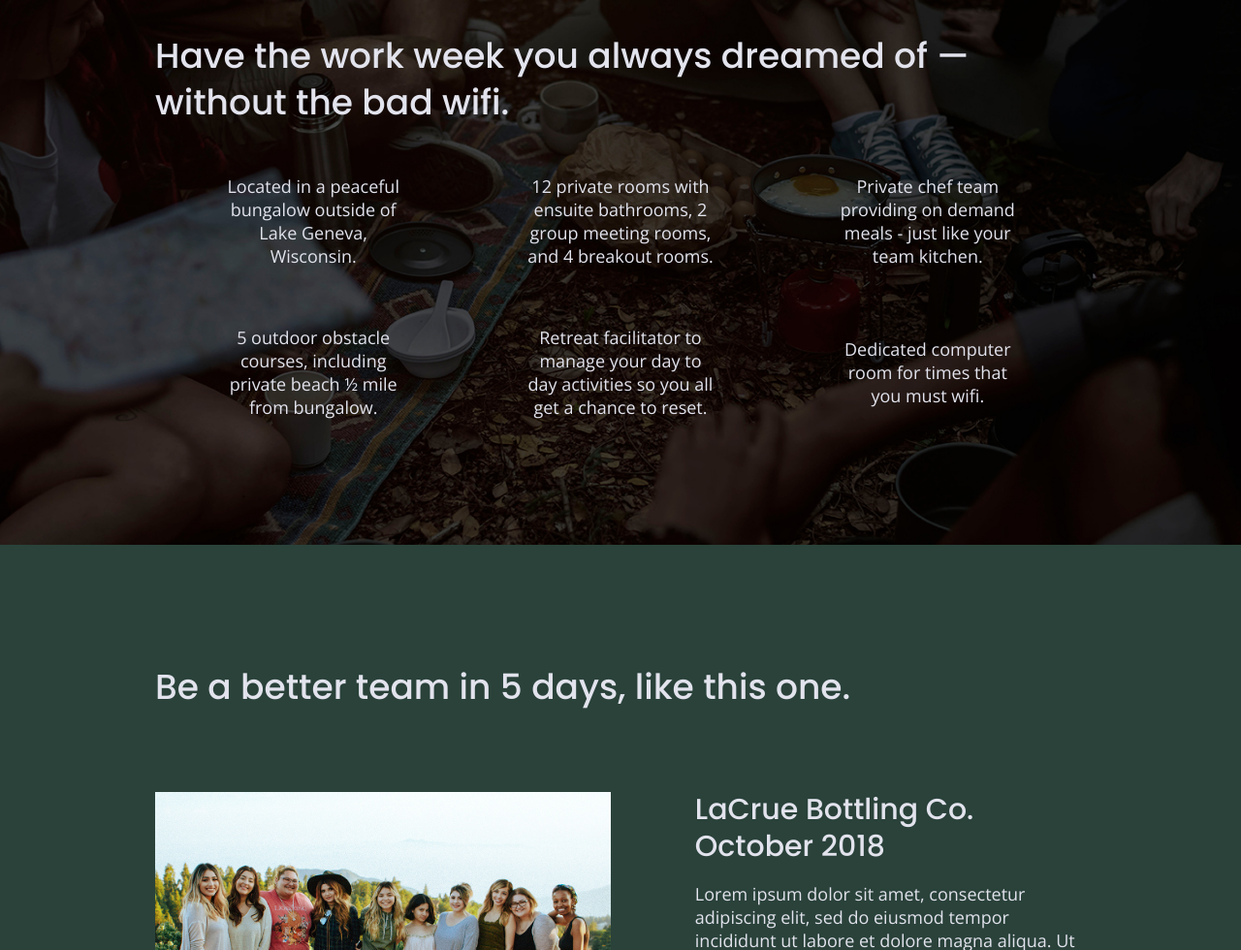
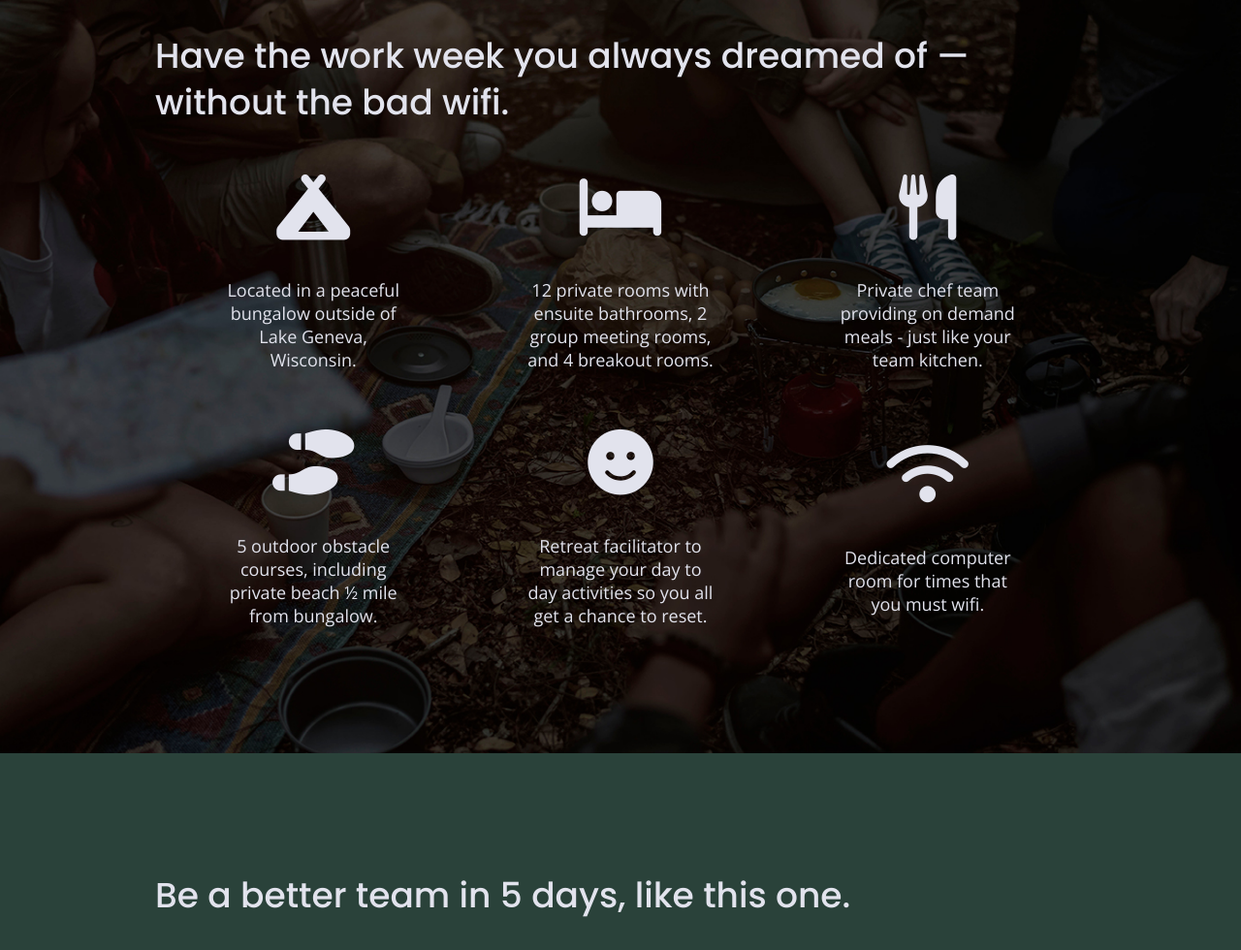
Before and after one commit to amy-88/unplugged-retreat, a website built with Parcel: page index.html in a window 1280 px wide. Shown: the part 1098-2078 px from the top of the page at 97% size. Built offline with nearby package versions, Linux system fonts and the light colour scheme; files whose address does not match are found by name.

Commit message:
Added icons to homepage

```diff
--- a/css/main.css
+++ b/css/main.css
@@ -316,6 +316,11 @@ input[type=button] {
   display: flex;
   justify-content: center;
   flex-flow: row wrap;
+}
+
+.features i {
+	font-size: 3.75em;
+        margin-bottom: 40px;
 }
 
 .features h2 {
--- a/index.html
+++ b/index.html
@@ -10,6 +10,8 @@
 
   <link rel="manifest" href="site.webmanifest">
   <link rel="apple-touch-icon" href="icon.png">
+  <script src="https://kit.fontawesome.com/11b59673ea.js" crossorigin="anonymous"></script>
+
   <!-- Place favicon.ico in the root directory -->
   <!-- Google Fonts -->
   <link href="https://fonts.googleapis.com/css?family=Open+Sans:400,700|Poppins:500,700" rel="stylesheet">
@@ -70,6 +72,7 @@
         <div class="features-items">
           <article>
             <p class="fontawesome-icon">
+              <i class="fas fa-campground"></i>
             </p>
             <p class="features-item-description">
               Located in a peaceful bungalow outside of Lake Geneva, Wisconsin.
@@ -77,6 +80,7 @@
           </article>
           <article>
             <p class="fontawesome-icon">
+              <i class="fas fa-bed"></i>
             </p>
             <p class="features-item-description">
               12 private rooms with ensuite bathrooms, 2 group meeting rooms, and 4 breakout rooms.
@@ -84,6 +88,7 @@
           </article>
           <article>
             <p class="fontawesome-icon">
+              <i class="fas fa-utensils"></i>
             </p>
             <p class="features-item-description">
               Private chef team providing on demand meals - just like your team kitchen.
@@ -91,6 +96,7 @@
           </article>
           <article>
             <p class="fontawesome-icon">
+              <i class="fas fa-shoe-prints"></i>
             </p>
             <p class="features-item-description">
               5 outdoor obstacle courses, including private beach ½ mile from bungalow.
@@ -98,6 +104,7 @@
           </article>
           <article>
             <p class="fontawesome-icon">
+              <i class="fas fa-smile"></i>
             </p>
             <p class="features-item-description">
               Retreat facilitator to manage your day to day activities so you all get a chance to reset.
@@ -105,6 +112,7 @@
           </article>
           <article>
             <p class="fontawesome-icon">
+              <i class="fas fa-wifi"></i>
             </p>
             <p class="features-item-description">
               Dedicated computer room for times that you must wifi.
```
